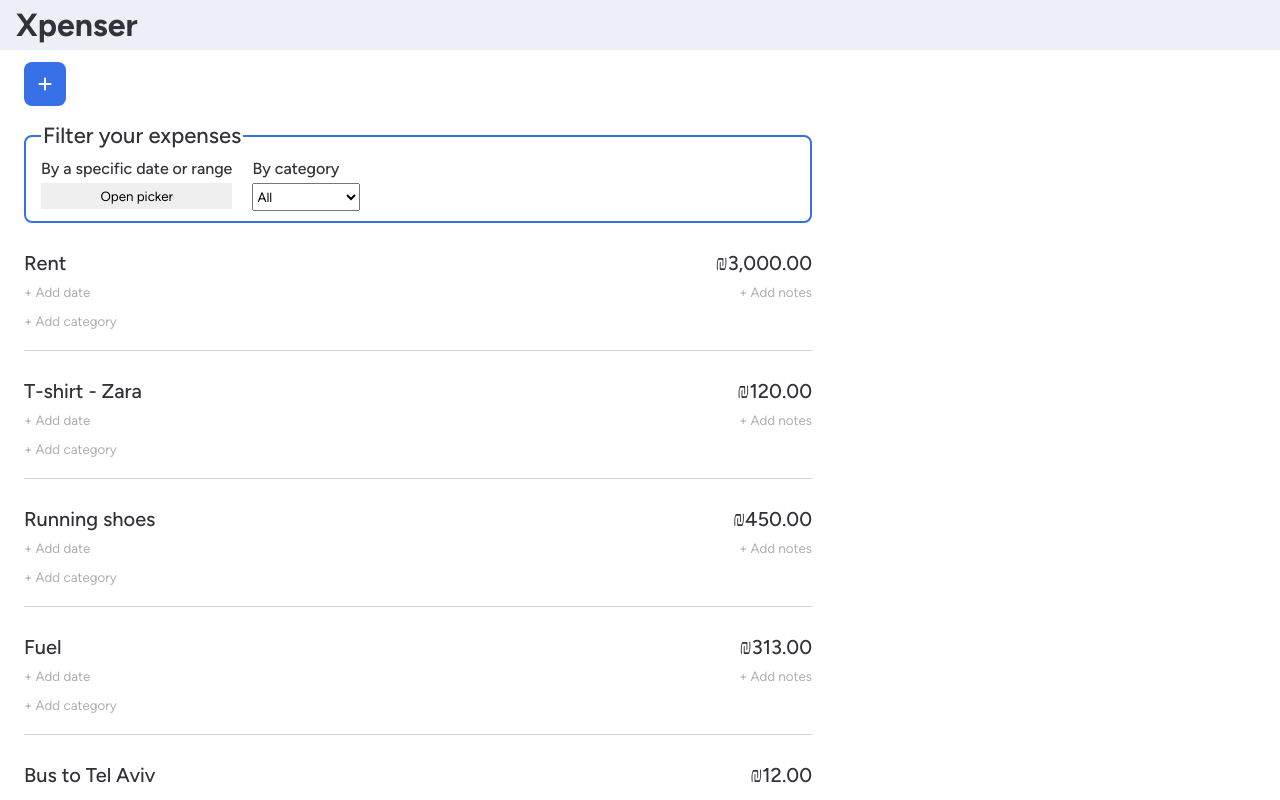
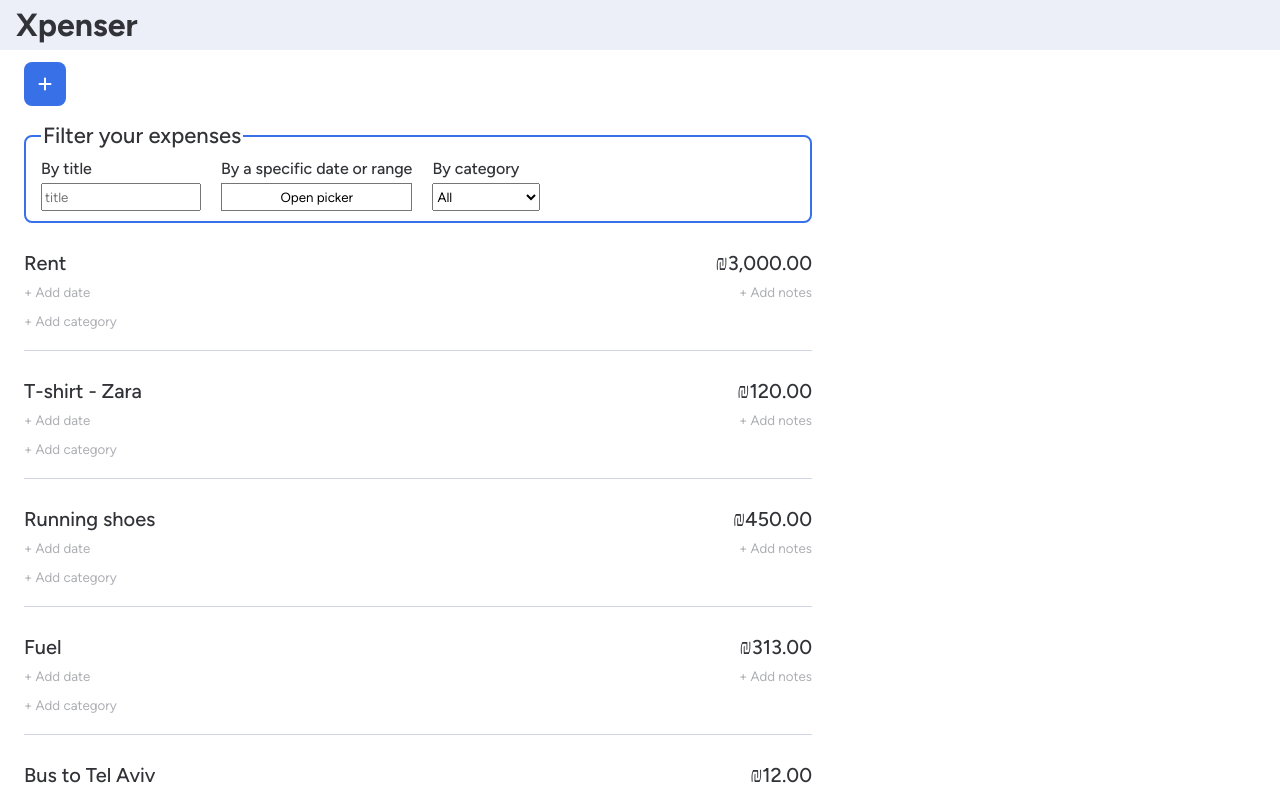
Before and after one commit to RonFelsenfeld/Xpenser-Frontend, a React (Vite) app: page / in a window 1280 px wide. Built offline with nearby package versions, Linux system fonts and the light colour scheme.

Commit message:
Add filtering by expense title

```diff
--- a/src/assets/style/components/expense/_expense-filter.scss
+++ b/src/assets/style/components/expense/_expense-filter.scss
@@ -24,12 +24,15 @@
           font-size: em(16px);
         }
 
+        input,
         select {
           padding-block: 4px;
         }
 
         .btn-open-picker {
           padding-block: 5px;
+          border: 1px solid $picker-btn-border-clr;
+          background-color: transparent;
         }
 
         .date-picker-container {
--- a/src/assets/style/setup/_vars.scss
+++ b/src/assets/style/setup/_vars.scss
@@ -12,6 +12,7 @@ $app-header-height: 50px;
 $main-theme-clr: rgb(56, 112, 232);
 $btn-delete-clr: rgb(252, 109, 109);
 $btn-edit-clr: rgb(73, 222, 170);
+$picker-btn-border-clr: rgb(118, 118, 118);
 
 // Categories
 :root {
--- a/src/components/expense/ExpenseFilter.jsx
+++ b/src/components/expense/ExpenseFilter.jsx
@@ -63,6 +63,19 @@ export function ExpenseFilter({ filterBy, setFilterBy }) {
 
         <div className="filter-container flex">
           <div className="input-container flex column">
+            <label htmlFor="txt">By title</label>
+            <input
+              type="text"
+              name="txt"
+              id="txt"
+              onChange={handleChange}
+              value={filterBy.title}
+              placeholder="title"
+              autoComplete="off"
+            />
+          </div>
+
+          <div className="input-container flex column">
             <p htmlFor="at">By a specific date or range</p>
 
             <button className="btn-open-picker" onClick={toggleIsDatePickerOpen}>
--- a/src/services/expense.local.service.js
+++ b/src/services/expense.local.service.js
@@ -67,15 +67,19 @@ function getExpenseCategories() {
 }
 
 function getDefaultFilterBy() {
-  return { at: null, category: '' }
+  return { txt: '', at: null, category: '' }
 }
 
-function _filterExpenses(expenses, { at, category }) {
+function _filterExpenses(expenses, { txt, at, category }) {
   let expensesToReturn = expenses.slice()
+
+  if (txt) {
+    const regExp = new RegExp(txt, 'i')
+    expensesToReturn = expensesToReturn.filter(e => regExp.test(e.txt))
+  }
 
   if (at) {
     const { from, to } = at
-
     expensesToReturn = expensesToReturn.filter(e => e.at >= from && e.at <= to)
   }
 
```
